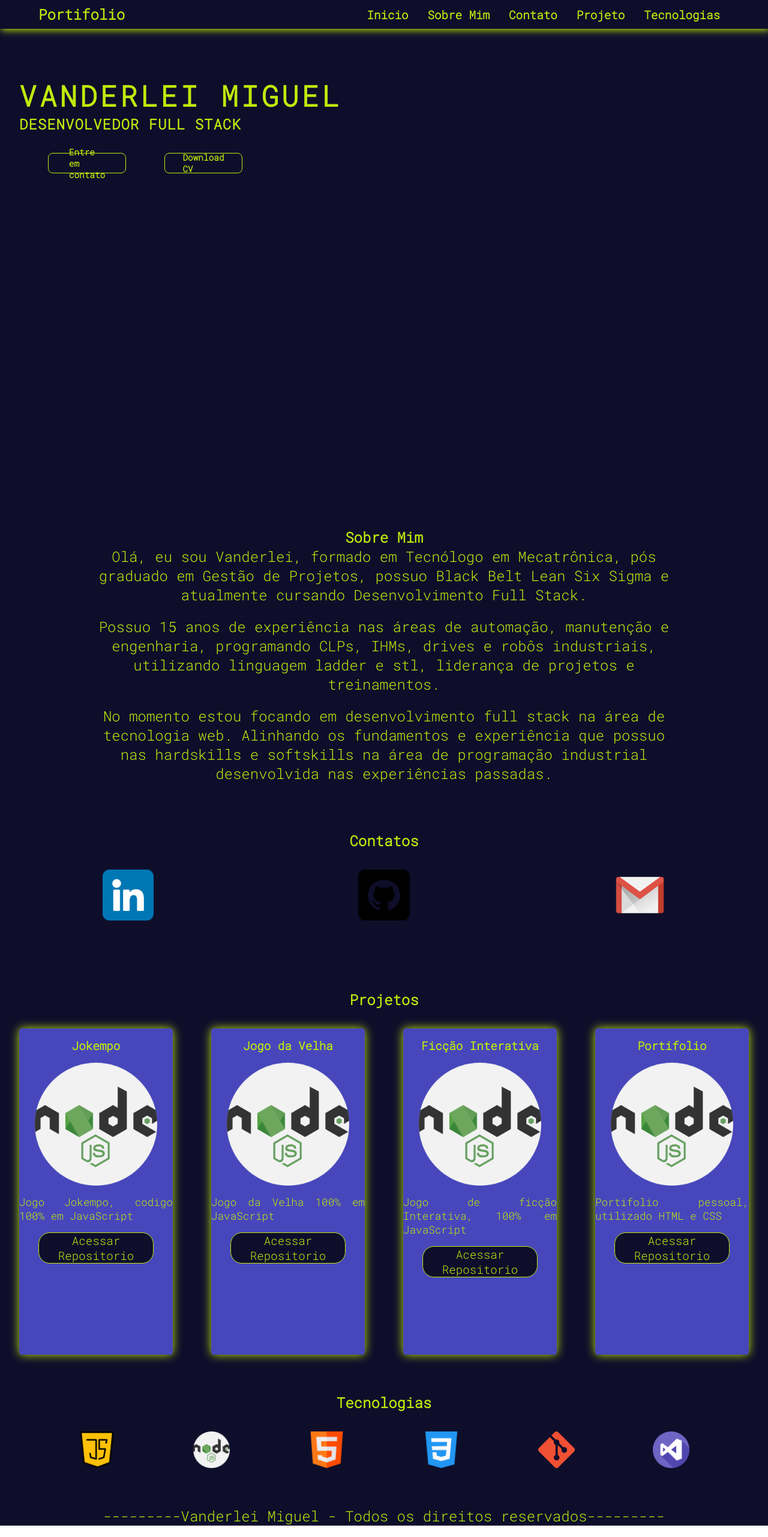
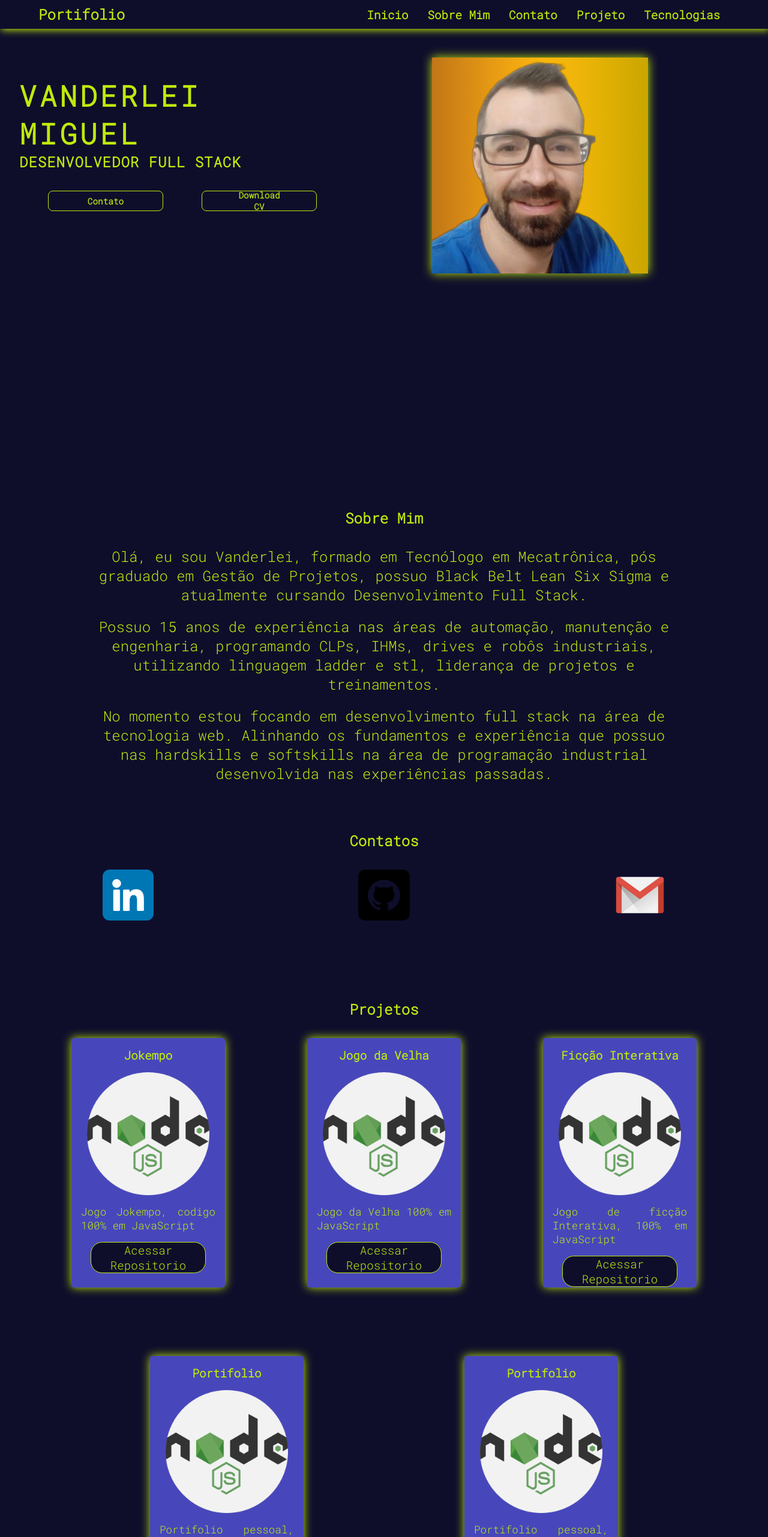
Before and after one commit to vanderleimiguel/portfolioModelo1, a plain HTML site: page index.html in a window 1280 px wide. Shown: the top 2563 px of the page at 60% size. Drawn offline with Linux system fonts and the light colour scheme.

Commit message:
atualizado imagem

```diff
--- a/assets/CSS/style.css
+++ b/assets/CSS/style.css
@@ -8,6 +8,11 @@
   box-sizing: border-box;
   font-family: roboto Mono, Arial, Helvetica, sans-serif;
   color: #c0e90c;
+}
+
+body html{
+  width: 100%;
+  height: 100vh;
 }
 
 /*  ***************************************************************************** */
@@ -41,19 +46,29 @@ ul#menu li a{
 
 ul#menu li a:hover{
   color: #ffffff;
-  transform: scale(1.2);
+  transform: scale(1.1);
 }
 
 /*  ***************************************************************************** */
 /*estilo da imagem de fundo do home*/
-header.header{
-  background-image: url(/Projeto1_Portifolio/assets/images/programador.png);
+section#home{
+  background-color: #0e0e2b;
+  /* background-image: url(/Projeto1_Portifolio/assets/images/programador.png);
   background-size: contain;
   background-position: right;
-  background-repeat: no-repeat;
+  background-repeat: no-repeat; */
   height: 100vh;
   width: 100%;
-  background-color: #0e0e2b;
+  display: flex;
+}
+
+div img#imagem{
+  display: flex;
+  width: 50%;
+  margin-top:6rem;
+  margin-left: 10rem;
+background-color: #4747bb;
+box-shadow: 0 0 1em #c0e90c;
 }
 
 /*  ***************************************************************************** */
@@ -87,7 +102,8 @@ section.button{
 
 section.button a{
   text-decoration: none;
-  width: 2.5rem;
+  text-align:center;
+  width: 12rem;
   margin: 2rem;
   padding: 1rem 4rem;
   border-radius: 0.5rem;
@@ -100,16 +116,21 @@ section.button a{
 
 section.button a:hover{
   color: #ffffff;
+  transform: scale(1.1);
 }
 
 /*  ***************************************************************************** */
 /*estilo da seção Sobre*/
 section#about{
+  padding-top: 3rem;
   background-color: #0e0e2b;
   text-align: center;
   width: 100%;
   align-items: center;
-  padding-top: 5rem;
+ }
+
+ section#about h2{
+  padding-bottom: 2rem;
  }
 
  section#about h2,p{
@@ -124,7 +145,7 @@ section#about{
   background-color: #0e0e2b;
   padding-top: 5rem;
   text-align: center;
-  padding-bottom: 5rem;
+  padding-bottom: 3rem;
 }
 
  section#contact #link-icons{
@@ -135,11 +156,19 @@ section#about{
  div#link-icons img{
   width: 20%;
   margin: 2rem;
+  transition: transform .3s ease-in-out;
  }
+
+ div#link-icons img:hover{
+
+  transform: scale(1.1);
+  transition: all 0.3s;
+}
 
  /*  ***************************************************************************** */
 /*estilo secao projetos*/
 section#project{
+  padding-top: 3rem;
   background-color: #0e0e2b;
   text-align: center;
   width: 100%;
@@ -150,14 +179,15 @@ section#cards{
   display: flex;
   justify-content: space-evenly;
   width: 100%;
-
-
-  /* vai ocupar 100% o espaço que ele está */
+  flex-wrap: wrap;
+  gap: 50px;
+  max-width: 90%;
+  margin: 0 auto;
 }
 
 .card{
   width: 16rem;
-  height: 34rem;
+  height: 26rem;
   margin: 2rem;
   box-shadow: 0 0 1em #c0e90c;
   border-radius: 0.3rem;
@@ -189,6 +219,8 @@ section#cards{
   margin: 0 auto;
   padding-top: 1rem;
   padding-bottom: 1rem;
+  padding-left: 1rem;
+  padding-right: 1rem;
 }
 
 a.btnProj{
@@ -209,9 +241,9 @@ a.btnProj{
 }
 
 a.btnProj:hover{
-    color: #0e0e2b;
-    background-color: #c0e90c;
-    /* transform: scale(1.05); */
+    color: white;
+    /* background-color: #c0e90c; */
+    transform: scale(1.1);
     transition: all 0.3s;
 }
 
@@ -232,6 +264,7 @@ section#tecnology #tech-icons{
 div#tech-icons img{
   width: 5%;
   margin:2rem;
+
 }
 
 /*  ***************************************************************************** */
--- a/index.html
+++ b/index.html
@@ -24,10 +24,11 @@
       </nav>
 
       <section id="home">
+        <div>
           <h1>Vanderlei Miguel</h1>
           <h2>Desenvolvedor Full Stack</h2>
           <section class="button">
-          <a href="#contact">Entre em contato</a>
+            <a href="#contact">Contato</a>
             <a
               href="./assets/doc/curriculo_vanderlei_miguel.pdf"
               download="curriculo_vanderlei_miguel.pdf"
@@ -35,6 +36,10 @@
               >Download CV</a
             >
           </section>
+        </div>
+        <div>
+          <img id="imagem" src="./assets/images/profile-pic.png" alt="" />
+        </div>
       </section>
     </header>
 
@@ -148,6 +153,21 @@
               >Acessar Repositorio</a
             >
           </div>
+          <div class="card">
+            <h3>Portifolio</h3>
+            <figure>
+              <img src="./assets/images/node.png" alt="" />
+            </figure>
+            <p>Portifolio pessoal, utilizado HTML e CSS</p>
+
+            <a
+              class="btnProj"
+              href="https://github.com/vanderleimiguel/Blue_Modulo1_Projetos/tree/main/Projeto2_Jokenpo"
+              target="_blank"
+              alt="link para projeto no github"
+              >Acessar Repositorio</a
+            >
+          </div>
         </section>
       </section>
 
```
Also changed, not shown: assets/images/profile-pic.png (added). Lines whose indentation alone changed are shown as unchanged.
